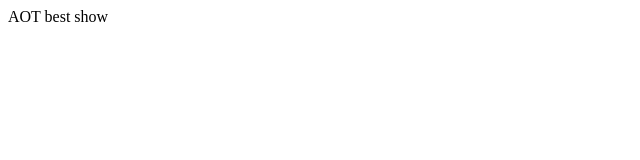
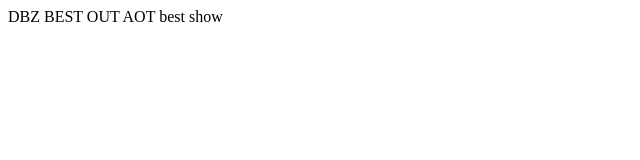
Before and after one commit to damoo26/damoo26.github.io, a plain HTML site: page Index.HTML in a window 1280 px wide. Shown: the whole page, without its empty margins (0-640 px from the left). Drawn offline with Linux system fonts and the light colour scheme.

Commit message:
anything

```diff
--- a/Index.HTML
+++ b/Index.HTML
@@ -5,6 +5,6 @@
 <title>Untitled Document</title>
 </head>
 
-<body>AOT best show
+<body>DBZ BEST OUT AOT best show
 </body>
 </html>
```
